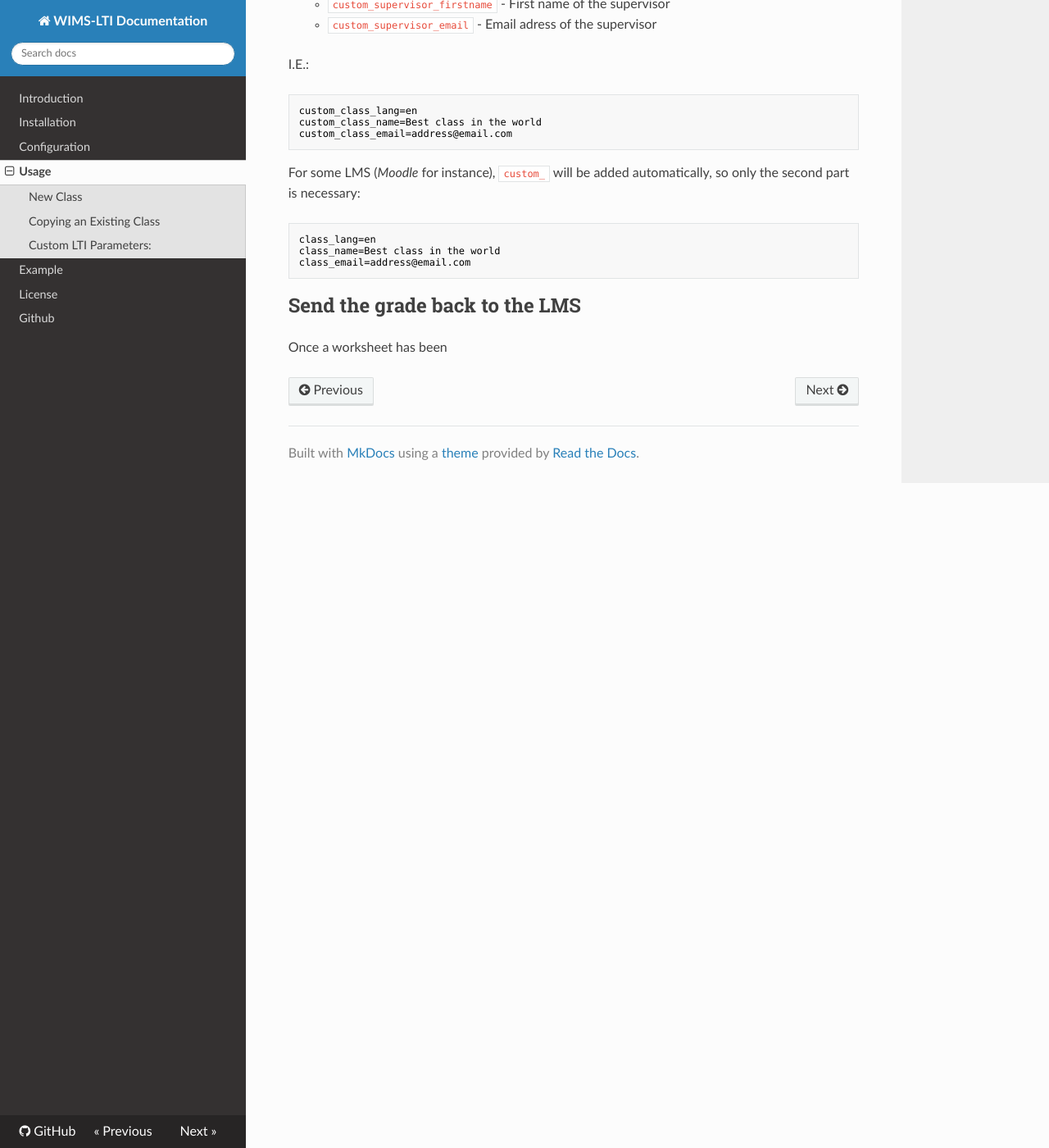
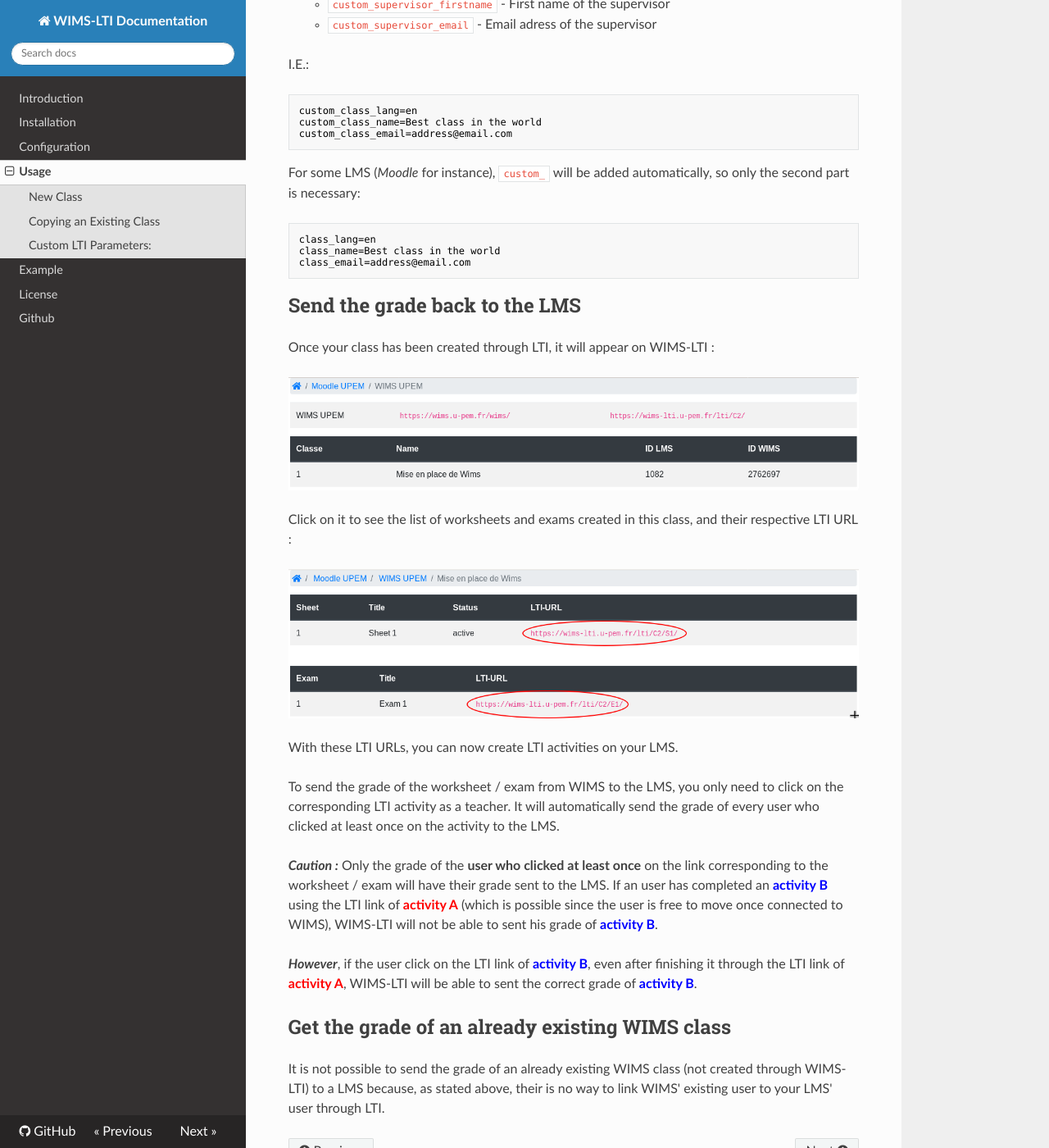
Before and after one commit to PremierLangage/wims-lti, an MkDocs documentation site: the page built from docs/usage.md, in a window 1280 px wide and 1400 px high, scrolled down 1773 px. Shown: the whole window at 82% size. Built offline with MkDocs 1.6.1, drawn with Linux system fonts in a browser that asks for light colours; nearby versions of some CDN libraries.

Commit message:
Update doc

```diff
--- a/docs/usage.md
+++ b/docs/usage.md
@@ -83,4 +83,36 @@ class_email=address@email.com
 
 ## Send the grade back to the LMS
 
-Once a worksheet has been
+Once your class has been created through LTI, it will appear on WIMS-LTI :
+
+![class_created](images/class_created.png)
+
+Click on it to see the list of worksheets and exams created in
+this class, and their respective LTI URL :
+
+![activities](images/activities_url.png)
+
+With these LTI URLs, you can now create LTI activities on your LMS.
+
+To send the grade of the worksheet / exam from WIMS to the LMS, you only
+need to click on the corresponding LTI activity as a teacher. It will
+automatically send the grade of every user who clicked at least once on the
+activity to the LMS.
+
+***Caution :*** Only the grade of the **user who clicked at least once** on the link corresponding
+to the worksheet / exam will have their grade sent to the LMS. If an user
+has completed an <font color='blue'>**activity B**</font> using the LTI link of
+<font color='red'>**activity A**</font> (which is possible since the user is free to move once
+connected to WIMS), WIMS-LTI will not be able to sent his grade
+of <font color='blue'>**activity B**</font>.
+
+***However***, if the user click on the LTI link of <font color='blue'>**activity B**</font>,
+even after finishing it through the LTI link of <font color='red'>**activity A**</font>,
+WIMS-LTI will be able to sent the correct grade of <font color='blue'>**activity B**</font>.
+
+
+## Get the grade of an already existing WIMS class
+
+It is not possible to send the grade of an already existing WIMS class (not created
+through WIMS-LTI) to a LMS because, as stated above, their is no way to link WIMS'
+existing user to your LMS' user through LTI.
```
Also changed, not shown: docs/index.md (+0 -18 lines), docs/images/activities_url.png (added), docs/images/class_created.png (added).
